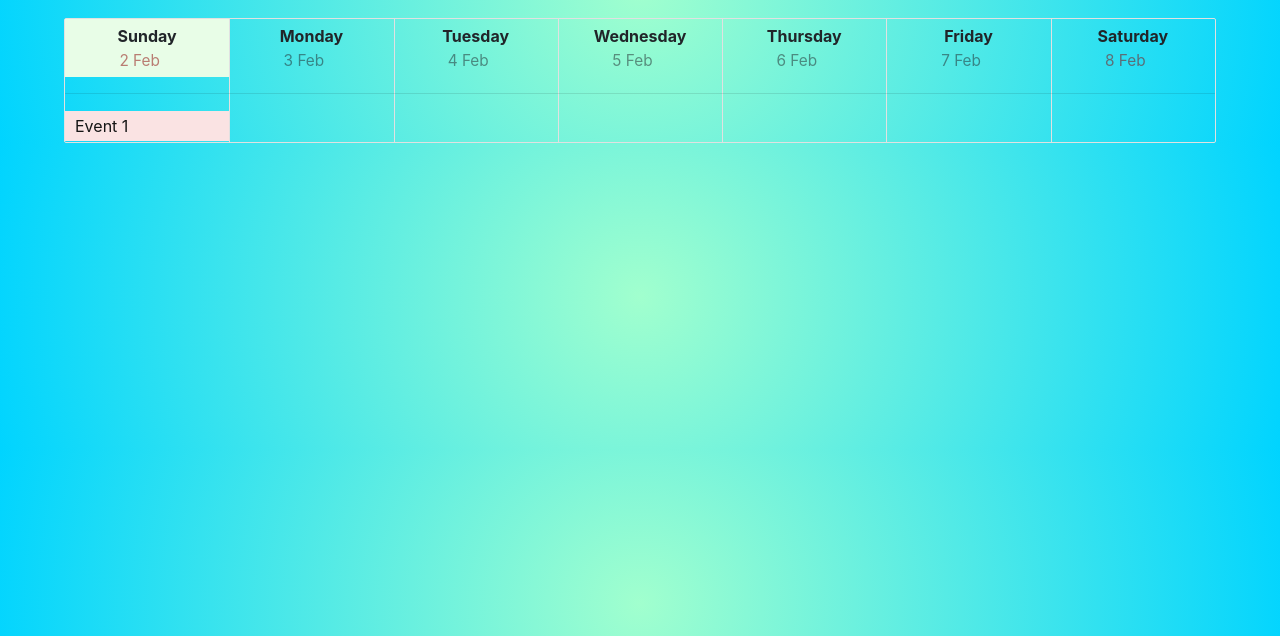
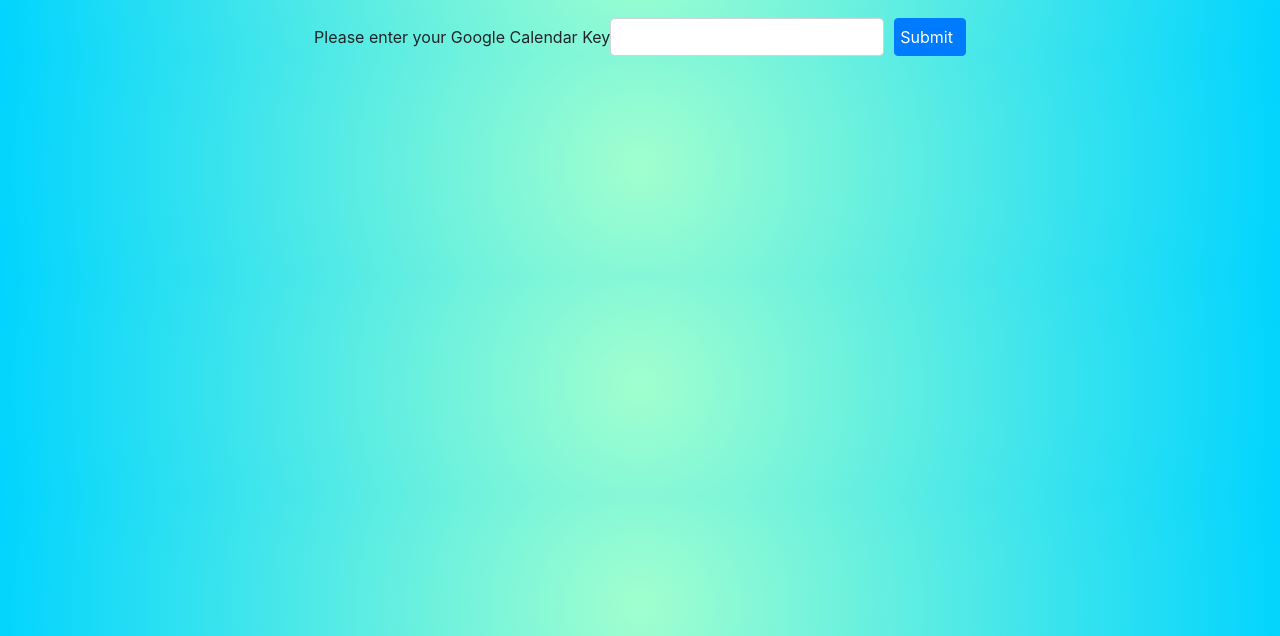
Before and after one commit to danielle-io/scheduley, a website: page client/index.html in a window 1280 px wide. Shown: the part 164-800 px from the top of the page. Drawn offline with nearby package versions, Linux system fonts and the light colour scheme.

Commit message:
Added the form for the key

```diff
--- a/client/index.html
+++ b/client/index.html
@@ -1,12 +1,14 @@
 <!DOCTYPE html>
 <html lang="en">
     <head>
+        <link rel="stylesheet" href="https://unpkg.com/bootstrap-material-design@4.1.1/dist/css/bootstrap-material-design.min.css" integrity="sha384-wXznGJNEXNG1NFsbm0ugrLFMQPWswR3lds2VeinahP8N0zJw9VWSopbjv2x7WCvX" crossorigin="anonymous">
         <link rel="stylesheet" href="https://stackpath.bootstrapcdn.com/bootstrap/4.3.1/css/bootstrap.min.css" integrity="sha384-ggOyR0iXCbMQv3Xipma34MD+dH/1fQ784/j6cY/iJTQUOhcWr7x9JvoRxT2MZw1T" crossorigin="anonymous">
         <link rel="stylesheet" href="../bower_components/bootstrap-calendar/css/calendar.css">
         <link rel="stylesheet" href="stylesheet.css">
         <script src="https://code.jquery.com/jquery-3.3.1.slim.min.js" integrity="sha384-q8i/X+965DzO0rT7abK41JStQIAqVgRVzpbzo5smXKp4YfRvH+8abtTE1Pi6jizo" crossorigin="anonymous"></script>
         <script src="https://cdnjs.cloudflare.com/ajax/libs/popper.js/1.14.7/umd/popper.min.js" integrity="sha384-UO2eT0CpHqdSJQ6hJty5KVphtPhzWj9WO1clHTMGa3JDZwrnQq4sF86dIHNDz0W1" crossorigin="anonymous"></script>
         <script src="https://stackpath.bootstrapcdn.com/bootstrap/4.3.1/js/bootstrap.min.js" integrity="sha384-JjSmVgyd0p3pXB1rRibZUAYoIIy6OrQ6VrjIEaFf/nJGzIxFDsf4x0xIM+B07jRM" crossorigin="anonymous"></script>
+
 
         <meta charset="UTF-8">
         <meta name="viewport" content="width=device-width, initial-scale=1.0">
@@ -16,17 +18,23 @@
     </head>
 
     <body>
-        <!-- <div class="navbar">
-            <a href="#" class="right">Login(?) Info</a>
-        </div> -->
         <div class="header">
             <h1><img class='scaling-images' src="../images/logo2.png" alt="Logo">scheduley</h1>
-            <!-- <p>match your schedules</p> -->
         </div>
-        <!-- <div class="row">
-            <div class="side">Info stuffs?</div>
-            <div class="main">The calendar maybe</div>
-        </div> -->
+
+
+        <div class='container'>
+            <form class='form-inline'>
+                <div class="form-group">
+                <label for="exampleInputEmail1" class="bmd-label-floating">
+                        Please enter your Google Calendar Key</label>
+                <input type="email" class="form-control" id="exampleInputEmail1">
+                <button type="submit" style='padding-left:5px !important;' class="btn btn-primary btn-raised">Submit</button>
+                </div>
+            </form>
+        </div>
+
+        <div class='collapse'>
             <div class="cal-container">
 
                 <div id="calendar"></div>
@@ -54,6 +62,13 @@
                 </script>
             </div>
 
+        </div>
+
+        <script src="https://code.jquery.com/jquery-3.2.1.slim.min.js" integrity="sha384-KJ3o2DKtIkvYIK3UENzmM7KCkRr/rE9/Qpg6aAZGJwFDMVNA/GpGFF93hXpG5KkN" crossorigin="anonymous"></script>
+        <script src="https://unpkg.com/popper.js@1.12.6/dist/umd/popper.js" integrity="sha384-fA23ZRQ3G/J53mElWqVJEGJzU0sTs+SvzG8fXVWP+kJQ1lwFAOkcUOysnlKJC33U" crossorigin="anonymous"></script>
+        <script src="https://unpkg.com/bootstrap-material-design@4.1.1/dist/js/bootstrap-material-design.js" integrity="sha384-CauSuKpEqAFajSpkdjv3z9t8E7RlpJ1UP0lKM/+NdtSarroVKu069AlsRPKkFBz9" crossorigin="anonymous"></script>
+        <script>$(document).ready(function() { $('body').bootstrapMaterialDesign(); });</script>
+
         <!-- <button onclick="getCalendar();">get cal</button>
 
         <button onclick="getEvents();">get events</button> -->
--- a/client/stylesheet.css
+++ b/client/stylesheet.css
@@ -5,6 +5,14 @@
 .cal-container{
     padding-left: 5%;
     padding-right: 5%;
+}
+
+.form-inline{
+    justify-content: center;
+}
+
+.btn{
+    margin-left: 10px !important;
 }
 
 .scaling-images{
@@ -30,7 +38,8 @@
     font-size: 40px;
     font-family: "Andale Mono", monospace;
     font-weight: 10;
-    letter-spacing: 5px
+    letter-spacing: 5px;
+    color:white;
   }
 
 .header p {
```
Lines whose indentation alone changed are shown as unchanged.
